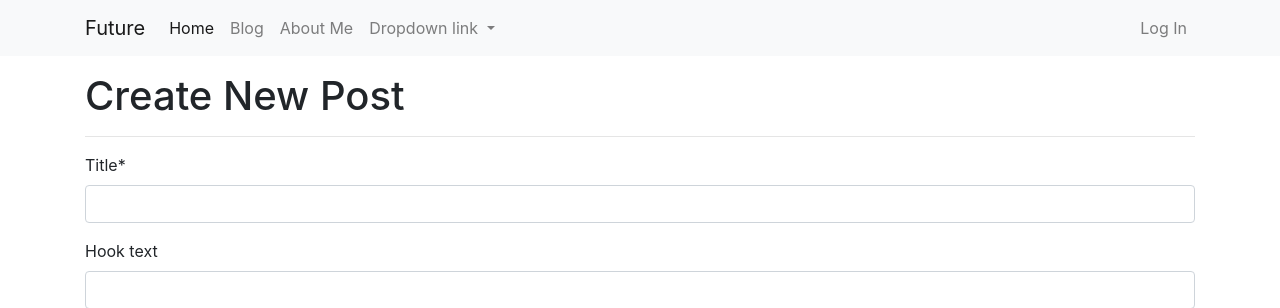
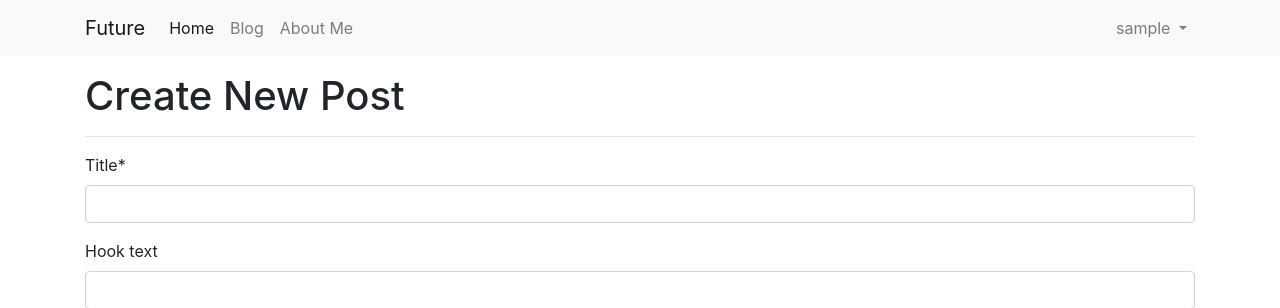
Before and after one commit to ThrowStar92/do_it_django_a_to_z, a Django app: page /blog/create_post/ in a window 1280 px wide. Shown: the top 308 px of the page. Run offline with Django 4.2, Linux system fonts and the light colour scheme; the visitor is signed in with stand-in values (Sample User, id 1); data that the repository does not hold is empty; parts of the project's set-up code (start-up, migrations or seed data) failed here and were passed over; some libraries are stand-ins or nearby versions.

Commit message:
구글 로그인 기능 추가하기

```diff
--- a/blog/templates/blog/navbar.html
+++ b/blog/templates/blog/navbar.html
@@ -1,3 +1,5 @@
+{% load socialaccount %}
+
 <nav class="navbar navbar-expand-lg navbar-light bg-light">
       <div class="container">
         <a class="navbar-brand" href="/">Future</a>
@@ -15,21 +17,23 @@
             <li class="nav-item">
               <a class="nav-link" href="/about_me/">About Me</a>
             </li>                       <!--정적문서 > 현재 작동 안한다-->
+
+          </ul>
+          <ul class="navbar-nav ml-auto">
+            {% if user.is_authenticated %}
             <li class="nav-item dropdown">
-              <a class="nav-link dropdown-toggle" href="#" role="button" data-toggle="dropdown" aria-expanded="false">
-                Dropdown link
+              <a class="nav-link dropdown-toggle" href="#" if = "navbarDropdownMenuLink" role="button" data-toggle="dropdown" aria-haspopup = "true" aria-expanded="false">
+                {{ user.username }}
               </a>
-              <div class="dropdown-menu">
-                <a class="dropdown-item" href="#">Action</a>
-                <a class="dropdown-item" href="#">Another action</a>
-                <a class="dropdown-item" href="#">Something else here</a>
+              <div class="dropdown-menu" aria-labelledby = "navbarDropdownMenuLink">
+                <a class="dropdown-item" href="/accounts/logout/">Log out</a>
               </div>
             </li>
-          </ul>
-          <ul class="navbar-nav">
+            {% else %}
             <li class="nav-item">
               <a class="nav-link" href= "#" data-toggle="modal" data-target="#loginModal">Log In</a>
             </li>
+            {% endif %}
           </ul>
         </div>
       </div>
@@ -48,11 +52,13 @@
         <div class="modal-body">
           <div class ="row">
             <div class ="col-md-6">
-              <button type="button" class="btn btn-outline-dark btn-block btn-sm"><i class="fa-brands fa-google"></i>&nbsp&nbsp Log in with Google</button>
-              <button type="button" class="btn btn-outline-dark btn-block btn-sm"><i class="fa-regular fa-envelope"></i>&nbsp&nbsp Log in with E-mail</button>
+              <a role ="button" class="btn btn-outline-dark btn-block btn-sm" href = "{% provider_login_url 'google' %}"><i class="fa-brands fa-google"></i>&nbsp&nbsp Log in with Google</a>
+              <a role="button" class="btn btn-outline-dark btn-block btn-sm" href = "/accounts/login/"><i class="far fa-envelope"></i>&nbsp&nbsp Log in with Username</a>
+
             </div>
             <div class ="col-md-6">
-              <button type="button" class="btn btn-outline-dark btn-block btn-sm"><i class="fa-solid fa-user-plus"></i>&nbsp&nbsp Sign Up with E-mail</button>
+              <a role="button" class="btn btn-outline-dark btn-block btn-sm" href = "/accounts/signup/"><i class="far fa-envelope"></i>&nbsp&nbsp Sign Up with E-mail</a>
+
             </div>
           </div>
         </div>
--- a/do_it_django_prj/urls.py
+++ b/do_it_django_prj/urls.py
@@ -23,6 +23,7 @@ urlpatterns = [
     path('blog/', include('blog.urls')),
     path('admin/', admin.site.urls),
     path('markdownx/', include('markdownx.urls')),
+    path('accounts/', include('allauth.urls')),
     path('', include('single_pages.urls')),
 ]
 
```
Also changed, not shown: do_it_django_prj/settings.py (+16 -0 lines).
